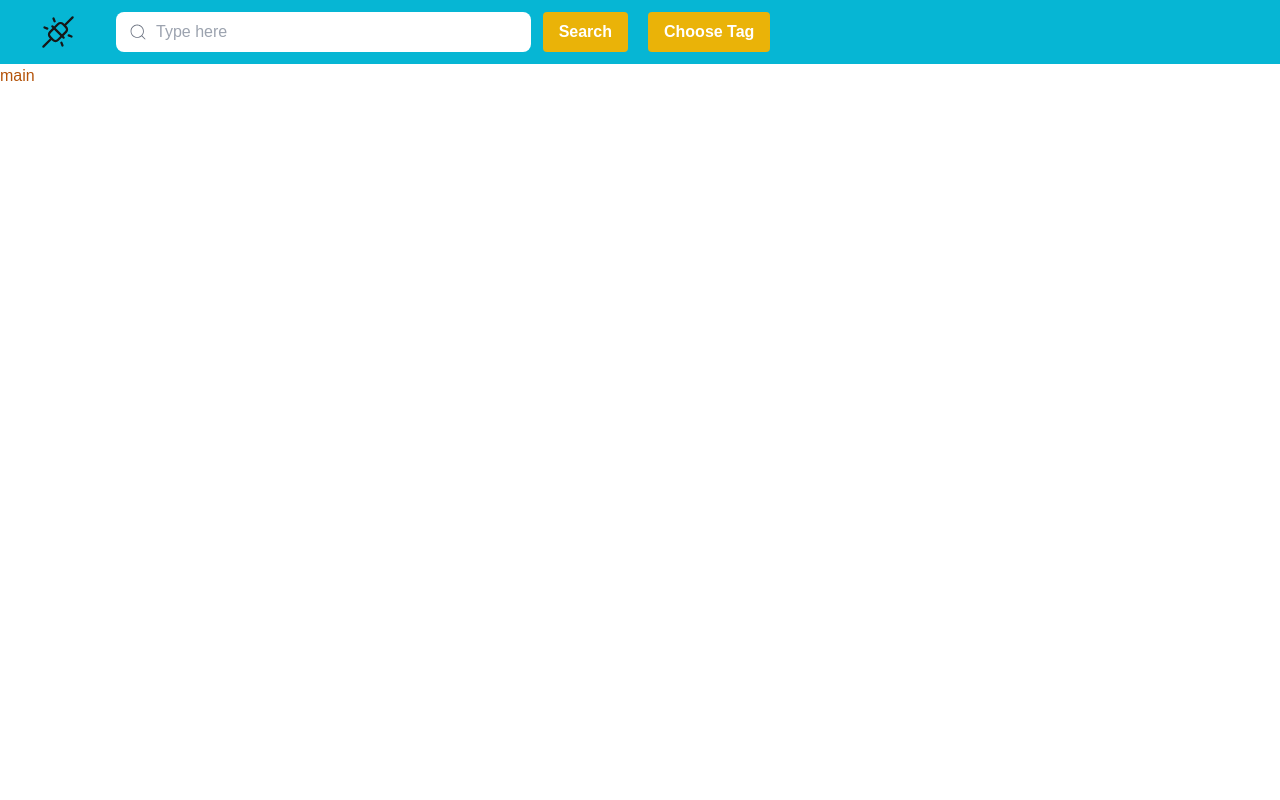
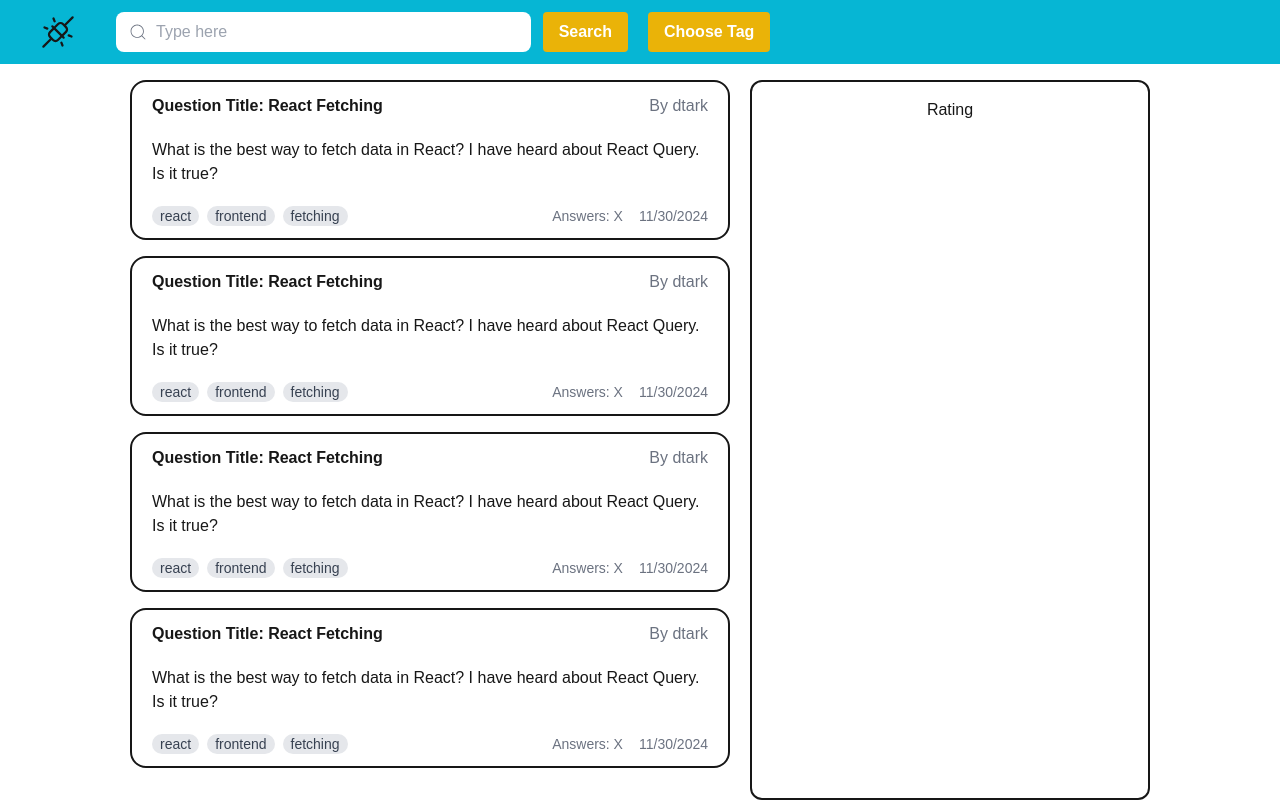
Before and after one commit to DTarkh/Stay-Connected, a Next.js app: page /main in a window 1280 px wide. Built offline with nearby package versions, Linux system fonts and the light colour scheme.

Commit message:
add container for rating

```diff
--- a/app/Components/Navbar.tsx
+++ b/app/Components/Navbar.tsx
@@ -12,7 +12,7 @@ const Navbar = () => {
         <input
           type="text"
           placeholder="Type here"
-          className="input input-bordered w-full h-10 pl-10 max-lg:hidden border-[#14213D] rounded-lg"
+          className="input input-bordered w-full h-10 pl-10 max-sm:w-[250px] border-[#14213D] rounded-lg"
         />
         <button className="px-4 py-2 bg-yellow-500 text-white font-semibold rounded hover:bg-blue-600">
           Search
--- a/app/layout.tsx
+++ b/app/layout.tsx
@@ -1,6 +1,5 @@
 import type { Metadata } from "next";
 import localFont from "next/font/local";
-import Navbar from "./Components/Navbar";
 import "./globals.css";
 
 const geistSans = localFont({
@@ -29,7 +28,6 @@ export default function RootLayout({
       <body
         className={`${geistSans.variable} ${geistMono.variable} antialiased`}
       >
-        <Navbar />
         {children}
       </body>
     </html>
--- a/app/main/page.tsx
+++ b/app/main/page.tsx
@@ -1,9 +1,57 @@
-import React from 'react'
+import React from "react";
+import Navbar from "../Components/Navbar";
+import Question from "../Components/Question";
 
-const main = () => {
+const data = [
+  {
+  title: "React Fetching",
+  author: "dtark",
+  question: "What is the best way to fetch data in React? I have heard about React Query. Is it true?",
+  tags: ["react", "frontend", "fetching"],
+  date: Date.now(),
+},
+{
+  title: "React Fetching",
+  author: "dtark",
+  question: "What is the best way to fetch data in React? I have heard about React Query. Is it true?",
+  tags: ["react", "frontend", "fetching"],
+  date: Date.now(),
+},
+{
+  title: "React Fetching",
+  author: "dtark",
+  question: "What is the best way to fetch data in React? I have heard about React Query. Is it true?",
+  tags: ["react", "frontend", "fetching"],
+  date: Date.now(),
+},
+{
+  title: "React Fetching",
+  author: "dtark",
+  question: "What is the best way to fetch data in React? I have heard about React Query. Is it true?",
+  tags: ["react", "frontend", "fetching"],
+  date: Date.now(),
+}
+]
+
+
+
+
+
+const Main = () => {
   return (
-    <div className='text-amber-700'>main</div>
-  )
-}
+    <>
+      <Navbar />
+      <main className="flex w-full justify-center gap-5">
+        <div className="flex flex-col items-center gap-4 mt-4">
+          <Question data={data} />
+        </div>
+        <div className="border-2 border-current max-lg:hidden w-[400px] h-[90vh] mt-4 rounded-xl flex flex-col items-center p-4">
+          <h2>Rating</h2>
+          <div></div>
+        </div>
+      </main>
+    </>
+  );
+};
 
-export default main
+export default Main;
--- a/app/page.tsx
+++ b/app/page.tsx
@@ -1,4 +1,4 @@
-import Image from "next/image";
+
 
 export default function Home() {
   return (
```
